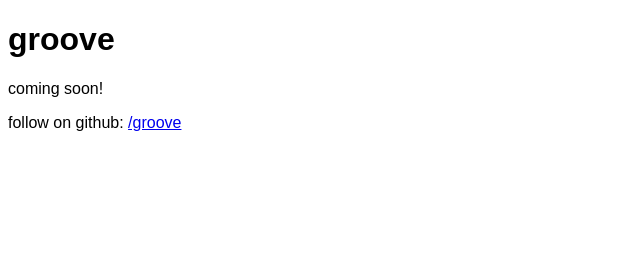
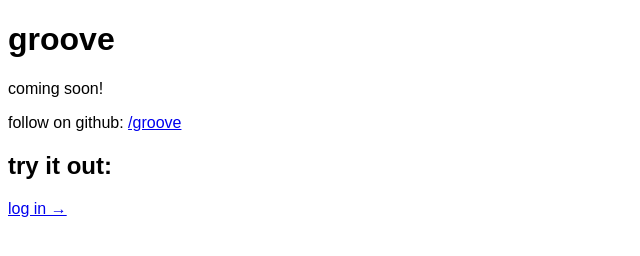
Before and after one commit to kailynnelson/groove, a plain HTML site: page public/index.html in a window 1280 px wide. Shown: the whole page, without its empty margins (0-640 px from the left). Drawn offline with Linux system fonts and the light colour scheme.

Commit message:
move some files around

```diff
--- a/index.html
+++ b/public/index.html
@@ -9,6 +9,10 @@
         <h1>groove</h1>
         <p>coming soon!</p>
         <p>follow on github: <a href="https://github.com/kailynnelson/groove">/groove</a></p>
+
+        <h2>try it out:</h2>
+        <a href="/login">log in &rarr;</a>
+
         <script src="scripts/main.js"></script>
     </body>
 </html>
```
Also changed, not shown: public/scripts/main.js (added, +12 -0 lines), public/styles/style.css (renamed from styles/style.css), scripts/main.js (deleted), 1 other file.
